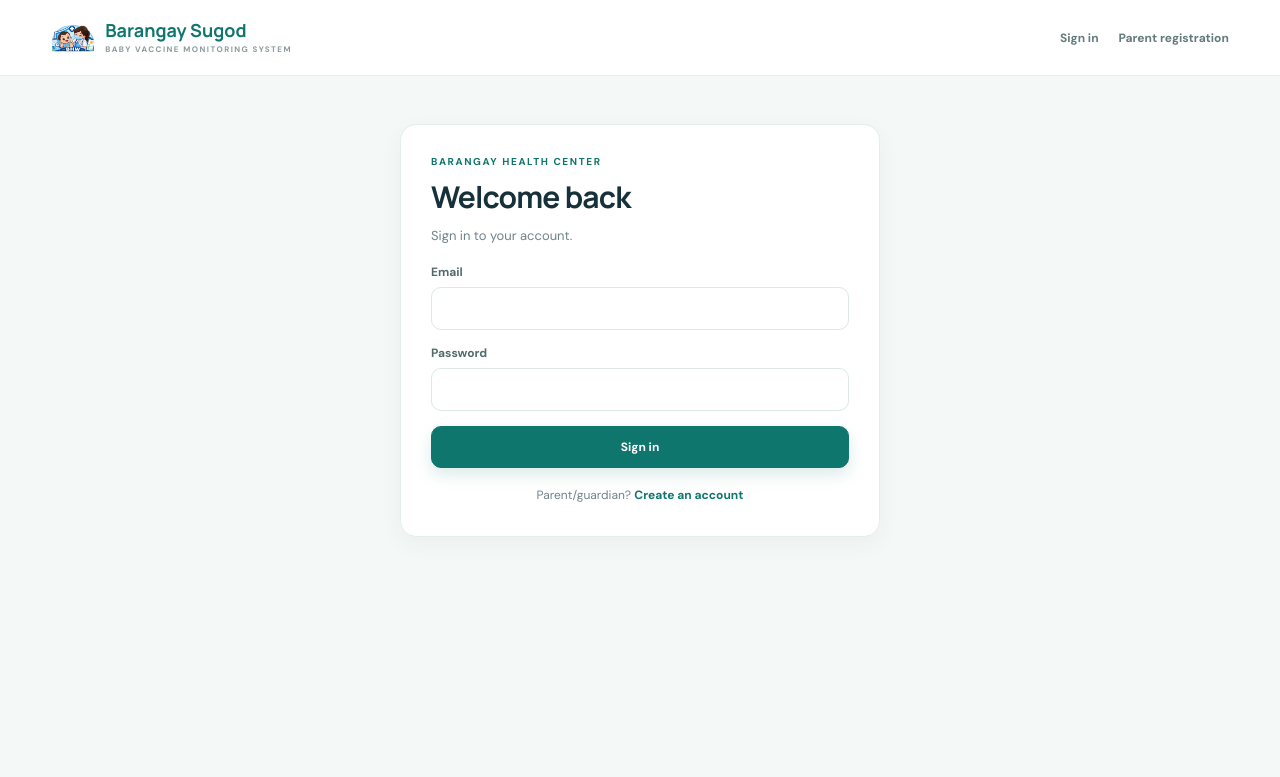
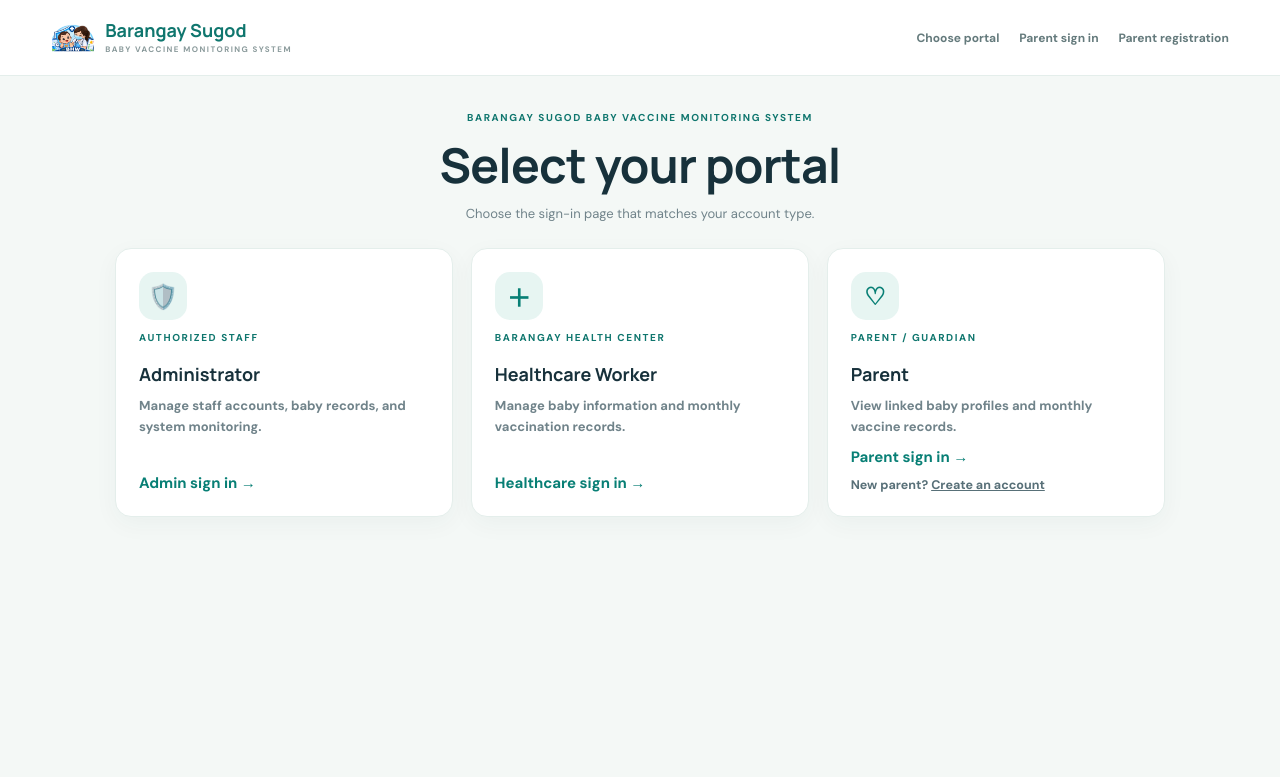
Before and after one commit to hyanahh/barangay-sugod-baby-vaccine-monitor, a Node server app: page /login in a window 1280 px wide. Shown: the top 777 px of the page. Run offline with Node 20, Linux system fonts and the light colour scheme; some libraries are stand-ins or nearby versions.

Commit message:
Implement separate role-based login portals

```diff
--- a/public/style.css
+++ b/public/style.css
@@ -159,3 +159,20 @@ input,select,textarea{min-width:0;max-width:100%}
 
 /* Parent SMS consent checkbox */
 .checkline{display:flex;flex-direction:row;align-items:flex-start;gap:10px;line-height:1.55;font-weight:500}.checkline input{width:17px;height:17px;flex:0 0 17px;margin-top:2px;accent-color:var(--teal)}
+
+
+/* Separate role-based sign-in portals */
+.portal-welcome{text-align:center;max-width:760px;margin:2.2rem auto 1.5rem;padding:0 1rem}
+.portal-welcome h1{font-family:Manrope,sans-serif;font-size:clamp(2rem,5vw,3rem);margin:.35rem 0}
+.portal-grid{display:grid;grid-template-columns:repeat(3,minmax(0,1fr));gap:1.1rem;max-width:1050px;margin:0 auto 2.5rem}
+.portal-card{display:flex;flex-direction:column;gap:.65rem;text-decoration:none;color:inherit;min-height:255px;transition:transform .18s ease,box-shadow .18s ease}
+.portal-card:hover{transform:translateY(-3px);box-shadow:0 14px 34px rgba(15,70,80,.12)}
+.portal-card h2{margin:0;font-family:Manrope,sans-serif}
+.portal-card p{margin:0;line-height:1.55}
+.portal-icon{display:grid;place-items:center;width:48px;height:48px;border-radius:15px;background:#e7f5f2;color:#087f75;font-size:1.5rem;font-weight:800}
+.portal-link{margin-top:auto;color:#087f75;font-weight:800}
+.portal-card small{color:#587078}
+.auth-portal .tag{letter-spacing:.14em}
+.auth-portal h1{margin-bottom:.35rem}
+.auth-portal .alert{line-height:1.45}
+@media(max-width:760px){.portal-grid{grid-template-columns:1fr;max-width:520px;padding:0 1rem}.portal-card{min-height:0}.portal-welcome{margin-top:1.5rem}}
--- a/server.js
+++ b/server.js
@@ -9,44 +9,11 @@ const rateLimit = require("express-rate-limit");
 const webpush = require("web-push");
 
 const app = express();
+// Render terminates HTTPS at its reverse proxy; trust the first proxy for client IP/rate-limit handling.
 app.set("trust proxy", 1);
 const PORT = process.env.PORT || 3000;
 const required = ["MONGODB_URI", "SESSION_SECRET", "ADMIN_EMAIL", "ADMIN_PASSWORD"];
 for (const k of required) if (!process.env[k]) { console.error(`Missing ${k} in environment`); process.exit(1); }
-
-// Connect to MongoDB and ensure the configured administrator exists.
-// To reset an EXISTING administrator password, temporarily set
-// ADMIN_RESET_PASSWORD=true in Render, deploy once, then remove that variable.
-// This never changes a Parent/Guardian or Healthcare Worker account into an admin.
-mongoose.connect(process.env.MONGODB_URI)
-  .then(async () => {
-    console.log("Connected to MongoDB");
-    const email = String(process.env.ADMIN_EMAIL || "").toLowerCase().trim();
-    const configuredPassword = String(process.env.ADMIN_PASSWORD || "");
-    let admin = await User.findOne({ email });
-
-    if (!admin) {
-      admin = await User.create({
-        name: process.env.ADMIN_NAME || "System Administrator",
-        email,
-        passwordHash: await bcrypt.hash(configuredPassword, 12),
-        role: "Administrator",
-        active: true
-      });
-      console.log("Initial administrator account created.");
-    } else if (admin.role !== "Administrator") {
-      console.error("ADMIN_EMAIL belongs to a non-administrator account. No account role or password was changed. Use a different ADMIN_EMAIL for the administrator.");
-    } else if (process.env.ADMIN_RESET_PASSWORD === "true") {
-      admin.passwordHash = await bcrypt.hash(configuredPassword, 12);
-      admin.active = true;
-      if (process.env.ADMIN_NAME) admin.name = process.env.ADMIN_NAME;
-      await admin.save();
-      console.log("Administrator password reset and account activated.");
-    } else {
-      console.log(`Administrator account found: ${email}. Existing password and account status were left unchanged.`);
-    }
-  })
-  .catch(e => { console.error("MongoDB connection or administrator setup error:", e.message); process.exit(1); });
 
 const userSchema = new mongoose.Schema({
   name: { type: String, required: true, trim: true, maxlength: 100 },
@@ -219,16 +186,50 @@ function monthVaccineFilter(start, end) {
   ] };
 }
 
-app.get("/login", (req, res) => res.render("login", { title: "Sign in", error: null }));
-app.post("/login", loginLimiter, async (req, res) => {
-  const email = String(req.body.email || "").toLowerCase().trim();
-  const user = await User.findOne({ email });
-  if (!user || !user.active || !(await bcrypt.compare(req.body.password || "", user.passwordHash)))
-    return res.status(401).render("login", { title: "Sign in", error: "Invalid login or account inactive." });
-  req.session.regenerate(err => {
-    if (err) return res.status(500).send("Could not start session.");
-    req.session.user = { id: user._id.toString() }; res.redirect("/dashboard");
+const PORTAL_ROLES = {
+  admin: { role: "Administrator", title: "Administrator sign in", label: "ADMINISTRATOR PORTAL", dashboard: "/dashboard" },
+  healthcare: { role: "Healthcare Worker", title: "Healthcare Worker sign in", label: "HEALTHCARE WORKER PORTAL", dashboard: "/dashboard" },
+  parent: { role: "Parent/Guardian", title: "Parent sign in", label: "PARENT / GUARDIAN PORTAL", dashboard: "/my-babies" }
+};
+function dashboardForRole(role) {
+  if (role === "Parent/Guardian") return "/parent/dashboard";
+  if (role === "Healthcare Worker") return "/healthcare/dashboard";
+  return "/admin/dashboard";
+}
+function loginPage(portal, error = null, status = 200) {
+  return (req, res) => res.status(status).render("login", {
+    title: portal.title, error, portalKey: Object.keys(PORTAL_ROLES).find(k => PORTAL_ROLES[k] === portal),
+    portal, portalLinks: PORTAL_ROLES
   });
+}
+app.get("/", (req, res) => res.redirect("/login"));
+app.get("/login", (req, res) => res.render("portal-select", { title: "Choose your portal", portalLinks: PORTAL_ROLES }));
+app.get("/admin/login", loginPage(PORTAL_ROLES.admin));
+app.get("/healthcare/login", loginPage(PORTAL_ROLES.healthcare));
+app.get("/parent/login", loginPage(PORTAL_ROLES.parent));
+app.post("/login", loginLimiter, async (req, res, next) => {
+  try {
+    const portalKey = String(req.body.portal || "");
+    const portal = PORTAL_ROLES[portalKey];
+    if (!portal) return res.status(400).send("Invalid portal selection.");
+    const email = String(req.body.email || "").toLowerCase().trim();
+    const password = String(req.body.password || "");
+    const user = await User.findOne({ email });
+    const matches = Boolean(user && user.active && user.role === portal.role &&
+      user.passwordHash && await bcrypt.compare(password, user.passwordHash));
+    if (!matches) return res.status(401).render("login", {
+      title: portal.title, error: "Invalid email/password, inactive account, or account type does not match this portal.",
+      portalKey, portal, portalLinks: PORTAL_ROLES
+    });
+    req.session.regenerate(err => {
+      if (err) return next(err);
+      req.session.user = { id: user._id.toString() };
+      req.session.save(saveErr => {
+        if (saveErr) return next(saveErr);
+        res.redirect(dashboardForRole(user.role));
+      });
+    });
+  } catch (error) { next(error); }
 });
 app.get("/register", (req, res) => res.render("register", { title: "Parent registration", error: null }));
 app.post("/register", registerLimiter, async (req, res) => {
@@ -244,8 +245,7 @@ app.post("/register", registerLimiter, async (req, res) => {
 });
 app.post("/logout", auth, (req, res) => req.session.destroy(() => res.redirect("/login")));
 
-app.get("/dashboard", auth, async (req, res) => {
-  if (req.currentUser.role === "Parent/Guardian") return res.redirect("/my-babies");
+async function renderStaffDashboard(req, res, role) {
   const month = getMonthRange(req.query.month);
   const filter = monthVaccineFilter(month.start, month.end);
   const [babyCount, vaccines] = await Promise.all([
@@ -258,8 +258,13 @@ app.get("/dashboard", auth, async (req, res) => {
     scheduled: vaccines.filter(v => v.status === "Scheduled").length,
     missed: vaccines.filter(v => v.status === "Missed").length
   };
-  res.render("dashboard", { title: "Monthly monitoring", stats, vaccines, month });
-});
+  res.render(role === "Administrator" ? "admin-dashboard" : "healthcare-dashboard",
+    { title: role === "Administrator" ? "Administrator dashboard" : "Healthcare Worker dashboard", stats, vaccines, month });
+}
+app.get("/dashboard", auth, (req, res) => res.redirect(dashboardForRole(req.currentUser.role)));
+app.get("/admin/dashboard", auth, roles("Administrator"), (req, res) => renderStaffDashboard(req, res, "Administrator"));
+app.get("/healthcare/dashboard", auth, roles("Healthcare Worker"), (req, res) => renderStaffDashboard(req, res, "Healthcare Worker"));
+app.get("/parent/dashboard", auth, roles("Parent/Guardian"), (req, res) => res.redirect("/my-babies"));
 
 app.get("/babies", auth, roles("Administrator", "Healthcare Worker"), async (req, res) => {
   const q = (req.query.q || "").trim().slice(0, 80);
@@ -401,4 +406,45 @@ app.post("/settings", auth, async (req, res) => {
   await req.currentUser.save(); res.redirect("/settings?saved=1");
 });
 app.use((req, res) => res.status(404).render("404", { title: "Not found" }));
-app.listen(PORT, () => console.log(`Barangay Sugod Baby Vaccine Monitoring System listening on ${PORT}`));
+
+async function initializeAdministrator() {
+  const email = String(process.env.ADMIN_EMAIL || "").toLowerCase().trim();
+  const password = String(process.env.ADMIN_PASSWORD || "");
+  if (!email || !password) throw new Error("ADMIN_EMAIL and ADMIN_PASSWORD are required.");
+  let admin = await User.findOne({ email });
+  if (!admin) {
+    admin = await User.create({
+      name: process.env.ADMIN_NAME || "System Administrator",
+      email,
+      passwordHash: await bcrypt.hash(password, 12),
+      role: "Administrator",
+      active: true
+    });
+    console.log("Initial administrator account created.");
+    return;
+  }
+  if (admin.role !== "Administrator") {
+    throw new Error("ADMIN_EMAIL is already assigned to a non-administrator account. Use a separate email for the administrator.");
+  }
+  if (String(process.env.ADMIN_RESET_PASSWORD || "").toLowerCase() === "true") {
+    admin.passwordHash = await bcrypt.hash(password, 12);
+    admin.active = true;
+    await admin.save();
+    console.log("Administrator password reset and account activated.");
+  } else {
+    console.log("Administrator account found; password and account status were left unchanged.");
+  }
+}
+
+async function startServer() {
+  try {
+    await mongoose.connect(process.env.MONGODB_URI);
+    console.log("Connected to MongoDB");
+    await initializeAdministrator();
+    app.listen(PORT, () => console.log(`Barangay Sugod Baby Vaccine Monitoring System listening on ${PORT}`));
+  } catch (error) {
+    console.error("Application startup error:", error.message);
+    process.exit(1);
+  }
+}
+startServer();
--- a/views/login.ejs
+++ b/views/login.ejs
@@ -1 +1,18 @@
-<%- include("partials/header") %><section class="card auth"><p class="tag">BARANGAY HEALTH CENTER</p><h1>Welcome back</h1><p class="muted">Sign in to your account.</p><% if(error){ %><div class="alert"><%= error %></div><% } %><form method="post" action="/login" class="stack"><label>Email<input name="email" type="email" required autocomplete="username"></label><label>Password<input name="password" type="password" required autocomplete="current-password"></label><button class="primary">Sign in</button></form><p class="muted center">Parent/guardian? <a href="/register">Create an account</a></p></section><%- include("partials/footer") %>
+<%- include("partials/header") %>
+<section class="card auth auth-portal">
+  <p class="tag"><%= portal.label %></p>
+  <h1>Welcome back</h1>
+  <p class="muted">Sign in to your <%= portal.role === "Parent/Guardian" ? "parent" : portal.role.toLowerCase() %> account.</p>
+  <% if(error){ %><div class="alert" role="alert"><%= error %></div><% } %>
+  <form method="post" action="/login" class="stack">
+    <input type="hidden" name="portal" value="<%= portalKey %>">
+    <label>Email<input name="email" type="email" required autocomplete="username" autofocus></label>
+    <label>Password<input name="password" type="password" required autocomplete="current-password"></label>
+    <button class="primary" type="submit">Sign in to <%= portal.role === "Parent/Guardian" ? "Parent" : portal.role %> Portal</button>
+  </form>
+  <% if(portalKey === "parent"){ %>
+    <p class="muted center">New parent/guardian? <a href="/register">Create an account</a></p>
+  <% } %>
+  <p class="muted center"><a href="/login">← Choose a different portal</a></p>
+</section>
+<%- include("partials/footer") %>
--- a/views/partials/header.ejs
+++ b/views/partials/header.ejs
@@ -20,14 +20,14 @@
     <% if(user.role === "Parent/Guardian"){ %>
       <a href="/my-babies">My baby's vaccines</a>
     <% } else { %>
-      <a href="/dashboard">Dashboard</a><a href="/babies">Baby records</a><a href="/reports">Monthly report</a>
+      <a href="<%= user.role === 'Administrator' ? '/admin/dashboard' : '/healthcare/dashboard' %>">Dashboard</a><a href="/babies">Baby records</a><a href="/reports">Monthly report</a>
     <% } %>
     <a href="/messages">Messages</a><a href="/settings">Settings</a>
     <% if(user.role === "Administrator"){ %><a href="/users">User accounts</a><% } %>
     <form action="/logout" method="post"><button class="nav-logout" type="submit">Log out</button></form>
   </nav>
   <% } else { %>
-    <nav class="app-nav"><a href="/login">Sign in</a><a href="/register">Parent registration</a></nav>
+    <nav class="app-nav"><a href="/login">Choose portal</a><a href="/parent/login">Parent sign in</a><a href="/register">Parent registration</a></nav>
   <% } %>
 </header>
 <main class="app-main">
--- /dev/null
+++ b/views/portal-select.ejs
@@ -0,0 +1,22 @@
+<%- include("partials/header") %>
+<section class="portal-welcome">
+  <p class="tag">BARANGAY SUGOD BABY VACCINE MONITORING SYSTEM</p>
+  <h1>Select your portal</h1>
+  <p class="muted">Choose the sign-in page that matches your account type.</p>
+</section>
+<section class="portal-grid">
+  <a class="card portal-card" href="/admin/login">
+    <span class="portal-icon">🛡️</span><span class="tag">AUTHORIZED STAFF</span>
+    <h2>Administrator</h2><p class="muted">Manage staff accounts, baby records, and system monitoring.</p><span class="portal-link">Admin sign in →</span>
+  </a>
+  <a class="card portal-card" href="/healthcare/login">
+    <span class="portal-icon">＋</span><span class="tag">BARANGAY HEALTH CENTER</span>
+    <h2>Healthcare Worker</h2><p class="muted">Manage baby information and monthly vaccination records.</p><span class="portal-link">Healthcare sign in →</span>
+  </a>
+  <a class="card portal-card" href="/parent/login">
+    <span class="portal-icon">♡</span><span class="tag">PARENT / GUARDIAN</span>
+    <h2>Parent</h2><p class="muted">View linked baby profiles and monthly vaccine records.</p><span class="portal-link">Parent sign in →</span>
+    <small>New parent? <u>Create an account</u></small>
+  </a>
+</section>
+<%- include("partials/footer") %>
--- a/views/register.ejs
+++ b/views/register.ejs
@@ -1 +1 @@
-<%- include("partials/header") %><section class="card auth"><p class="tag">PARENT / GUARDIAN</p><h1>Create an account</h1><p class="muted">Your BHW must link your baby's record to your account.</p><% if(error){ %><div class="alert"><%= error %></div><% } %><form method="post" action="/register" class="stack"><label>Full name<input name="name" required></label><label>Email<input name="email" type="email" required></label><label>Phone number<input name="phone" placeholder="+63..."></label><label>Password (at least 10 characters)<input name="password" type="password" minlength="10" required></label><label class="checkline"><input type="checkbox" name="smsOptIn"> I agree to receive vaccine record and next-due-date SMS notifications. I can change this preference later in Settings.</label><button class="primary">Create parent account</button></form><p class="muted center"><a href="/login">Back to sign in</a></p></section><%- include("partials/footer") %>
+<%- include("partials/header") %><section class="card auth"><p class="tag">PARENT / GUARDIAN</p><h1>Create an account</h1><p class="muted">Your BHW must link your baby's record to your account.</p><% if(error){ %><div class="alert"><%= error %></div><% } %><form method="post" action="/register" class="stack"><label>Full name<input name="name" required></label><label>Email<input name="email" type="email" required></label><label>Phone number<input name="phone" placeholder="+63..."></label><label>Password (at least 10 characters)<input name="password" type="password" minlength="10" required></label><label class="checkline"><input type="checkbox" name="smsOptIn"> I agree to receive vaccine record and next-due-date SMS notifications. I can change this preference later in Settings.</label><button class="primary">Create parent account</button></form><p class="muted center"><a href="/parent/login">Back to parent sign in</a></p></section><%- include("partials/footer") %>
```
Also changed, not shown: views/admin-dashboard.ejs (added, +7 -0 lines), views/healthcare-dashboard.ejs (added, +7 -0 lines), README.md.
